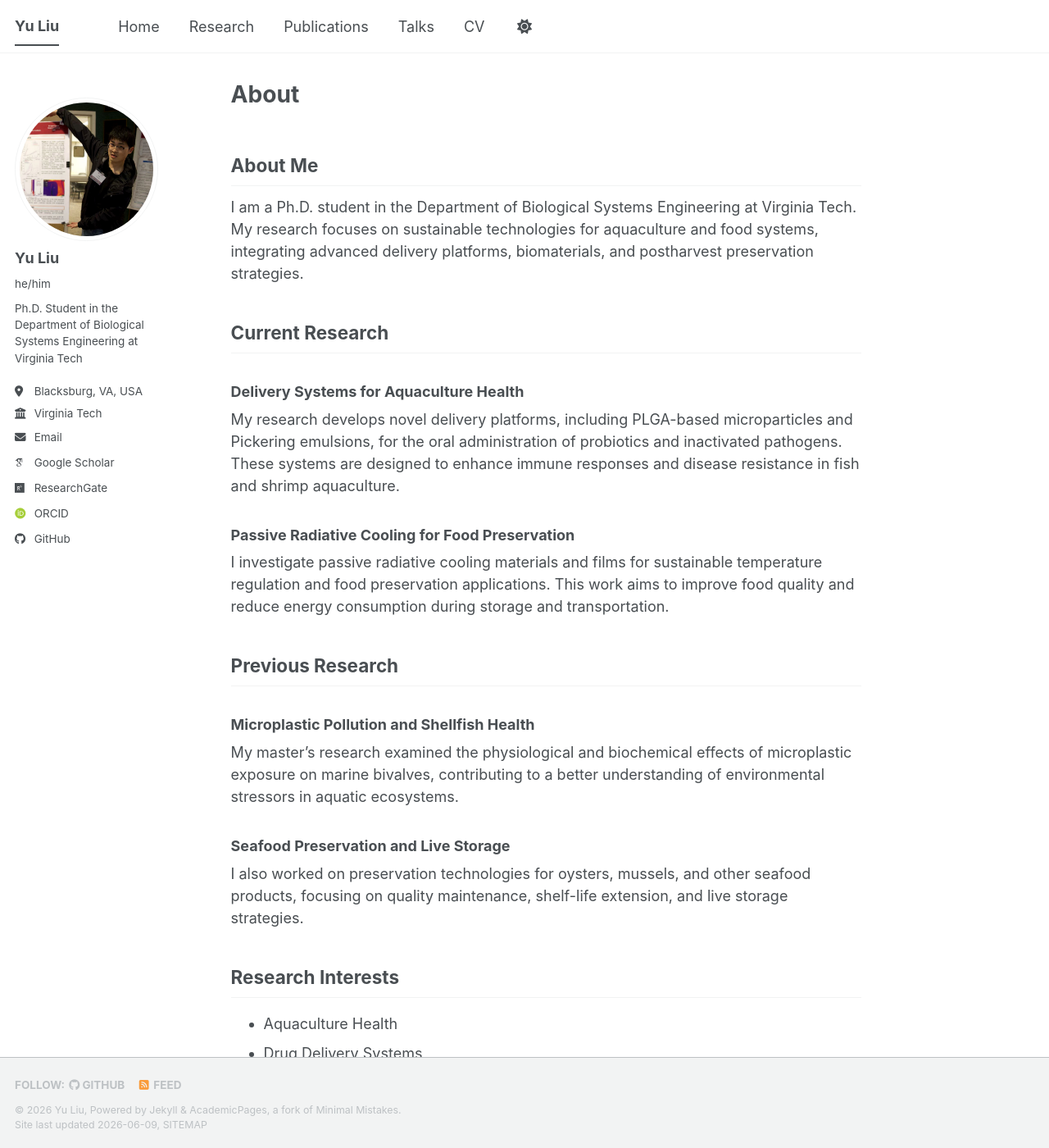
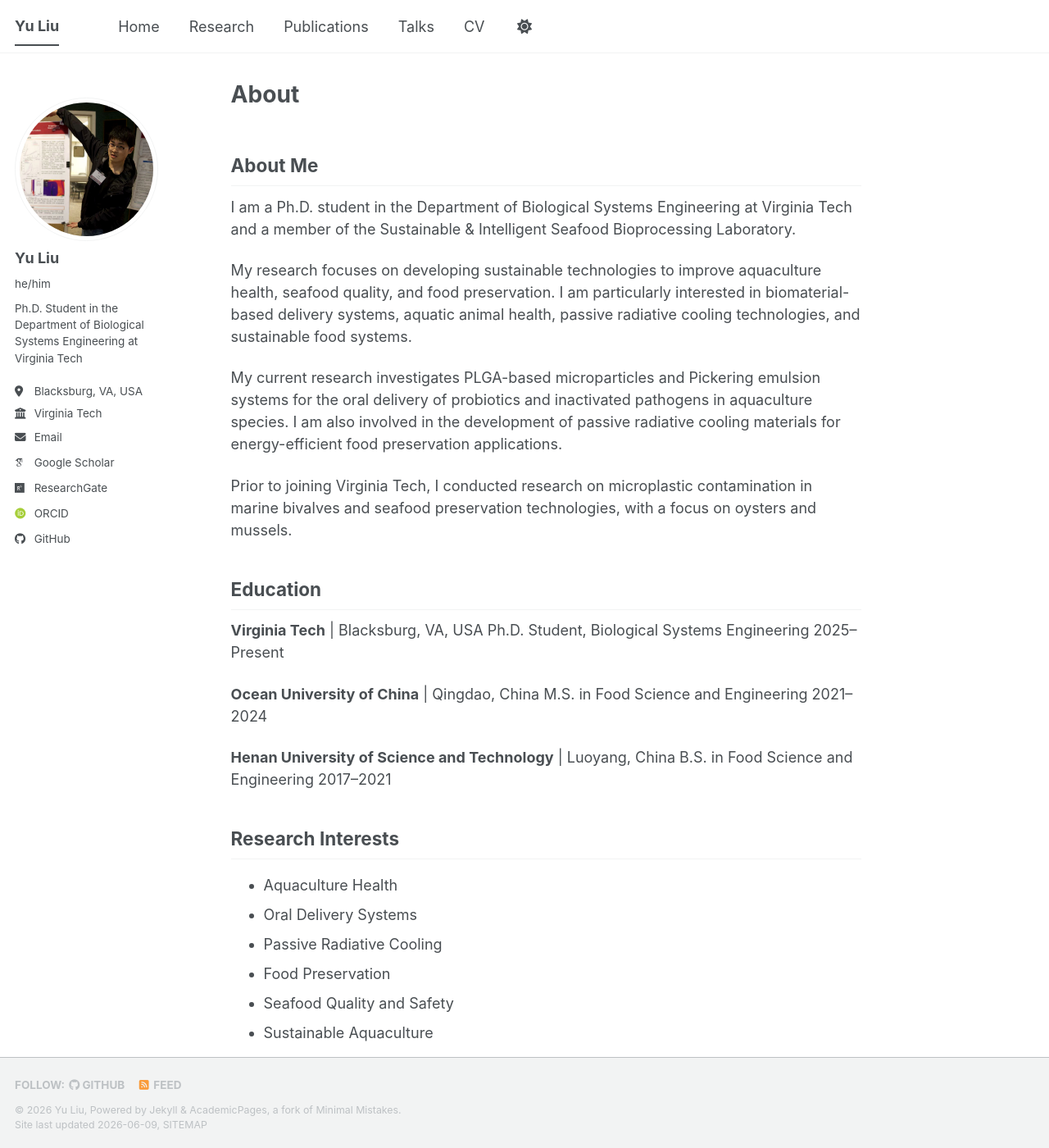
Before and after one commit to yuliu0322/yuliu0322.github.io, a Jekyll site: the page built from _pages/about.md, in a window 1280 px wide and 1400 px high. Shown: the whole window at 82% size. Built offline with Jekyll 4.4.1, drawn with Linux system fonts in a browser that asks for light colours; some web fonts are replaced; a script bundle is joined from its source files by our own code; library files that are not in the unit come from our copies; some of the changed text lies outside the part shown.

Commit message:
Update about.md

```diff
--- a/_pages/about.md
+++ b/_pages/about.md
@@ -8,36 +8,39 @@ redirect_from:
 ---
 ## About Me
 
-I am a Ph.D. student in the Department of Biological Systems Engineering at Virginia Tech. My research focuses on sustainable technologies for aquaculture and food systems, integrating advanced delivery platforms, biomaterials, and postharvest preservation strategies.
+I am a Ph.D. student in the Department of Biological Systems Engineering at Virginia Tech and a member of the Sustainable & Intelligent Seafood Bioprocessing Laboratory.
 
-## Current Research
+My research focuses on developing sustainable technologies to improve aquaculture health, seafood quality, and food preservation. I am particularly interested in biomaterial-based delivery systems, aquatic animal health, passive radiative cooling technologies, and sustainable food systems.
 
-### Delivery Systems for Aquaculture Health
+My current research investigates PLGA-based microparticles and Pickering emulsion systems for the oral delivery of probiotics and inactivated pathogens in aquaculture species. I am also involved in the development of passive radiative cooling materials for energy-efficient food preservation applications.
 
-My research develops novel delivery platforms, including PLGA-based microparticles and Pickering emulsions, for the oral administration of probiotics and inactivated pathogens. These systems are designed to enhance immune responses and disease resistance in fish and shrimp aquaculture.
+Prior to joining Virginia Tech, I conducted research on microplastic contamination in marine bivalves and seafood preservation technologies, with a focus on oysters and mussels.
 
-### Passive Radiative Cooling for Food Preservation
+## Education
 
-I investigate passive radiative cooling materials and films for sustainable temperature regulation and food preservation applications. This work aims to improve food quality and reduce energy consumption during storage and transportation.
+**Virginia Tech** | Blacksburg, VA, USA
+Ph.D. Student, Biological Systems Engineering
+2025–Present
 
-## Previous Research
+**Ocean University of China** | Qingdao, China
+M.S. in Food Science and Engineering
+2021–2024
 
-### Microplastic Pollution and Shellfish Health
-
-My master's research examined the physiological and biochemical effects of microplastic exposure on marine bivalves, contributing to a better understanding of environmental stressors in aquatic ecosystems.
-
-### Seafood Preservation and Live Storage
-
-I also worked on preservation technologies for oysters, mussels, and other seafood products, focusing on quality maintenance, shelf-life extension, and live storage strategies.
+**Henan University of Science and Technology** | Luoyang, China
+B.S. in Food Science and Engineering
+2017–2021
 
 ## Research Interests
 
-- Aquaculture Health
-- Drug Delivery Systems
-- PLGA Microparticles
-- Pickering Emulsions
-- Oral Vaccines
-- Passive Radiative Cooling
-- Food Preservation
-- Seafood Quality and Safety
-- Marine Environmental Pollution
+* Aquaculture Health
+* Oral Delivery Systems
+* Passive Radiative Cooling
+* Food Preservation
+* Seafood Quality and Safety
+* Sustainable Aquaculture
+
+## Beyond Research
+
+Outside of the laboratory, I enjoy traveling, hiking, photography, watching movies, and exploring different genres of music. Photography gives me an opportunity to document landscapes, cultures, and everyday moments while encouraging me to observe the world from different perspectives.
+
+These experiences help me maintain curiosity, creativity, and balance, qualities that I also value in scientific research and problem-solving.
```
